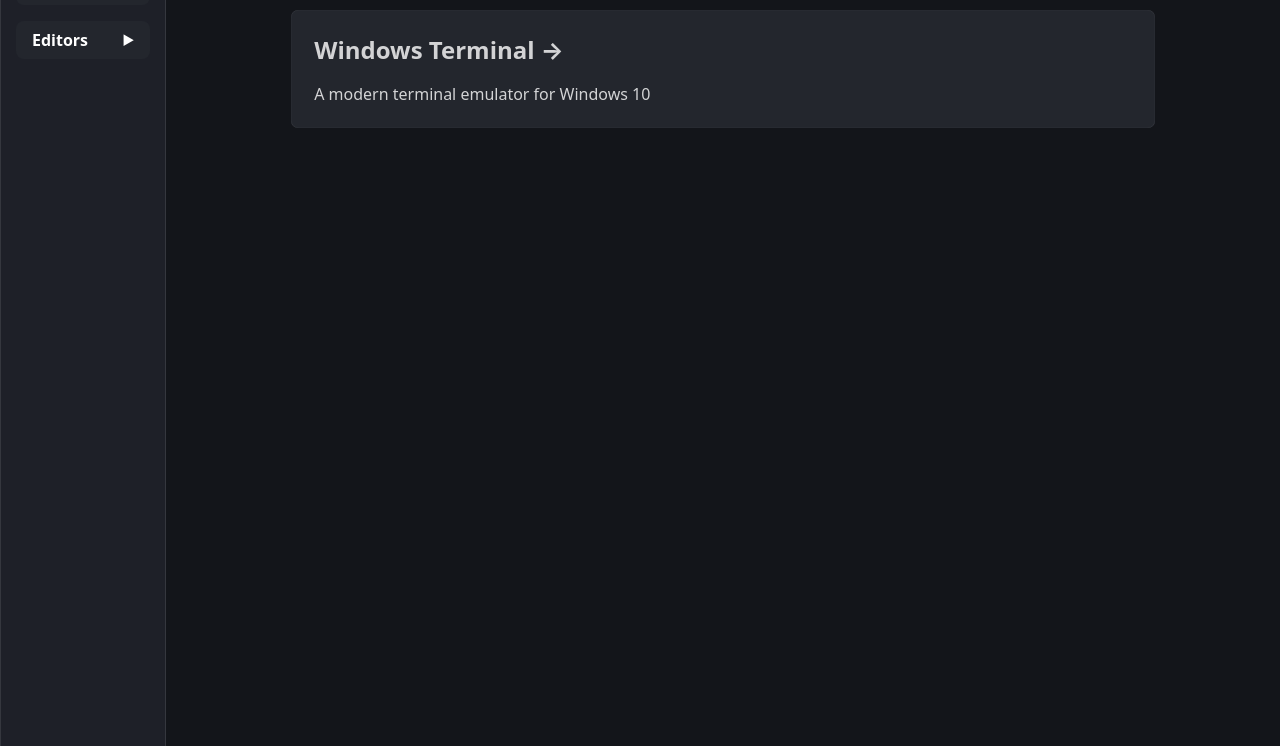
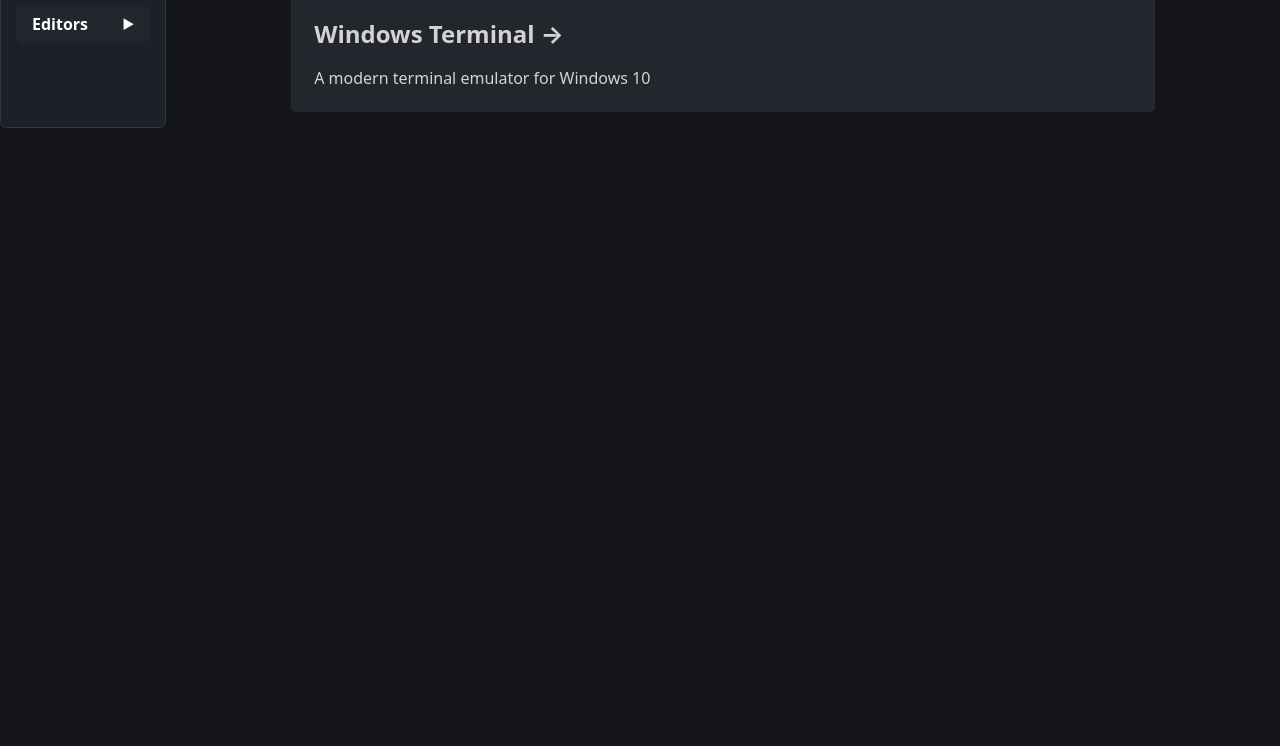
Before and after one commit to yersonargote/coding, an Astro site: page / in a window 1280 px wide. Shown: the part 231-977 px from the top of the page. After the commit the page ends 800 px from the top, so only its background shows below. Built offline with nearby package versions, Linux system fonts and the light colour scheme; Astro itself is replaced by a stand-in of ours.

Commit message:
Update grid-template-rows in Layout.astro

```diff
--- a/src/layouts/Layout.astro
+++ b/src/layouts/Layout.astro
@@ -42,7 +42,7 @@
           "aside main";
         grid-template-columns: 0.8fr 6fr;
         /* grid-template-columns: repeat(auto-fit, minmax(300px, 1fr)); */
-        grid-template-rows: 1fr 8fr;
+        grid-template-rows: 12vh 1fr;
         box-sizing: border-box;
         margin: 0;
         padding: 0;
```
